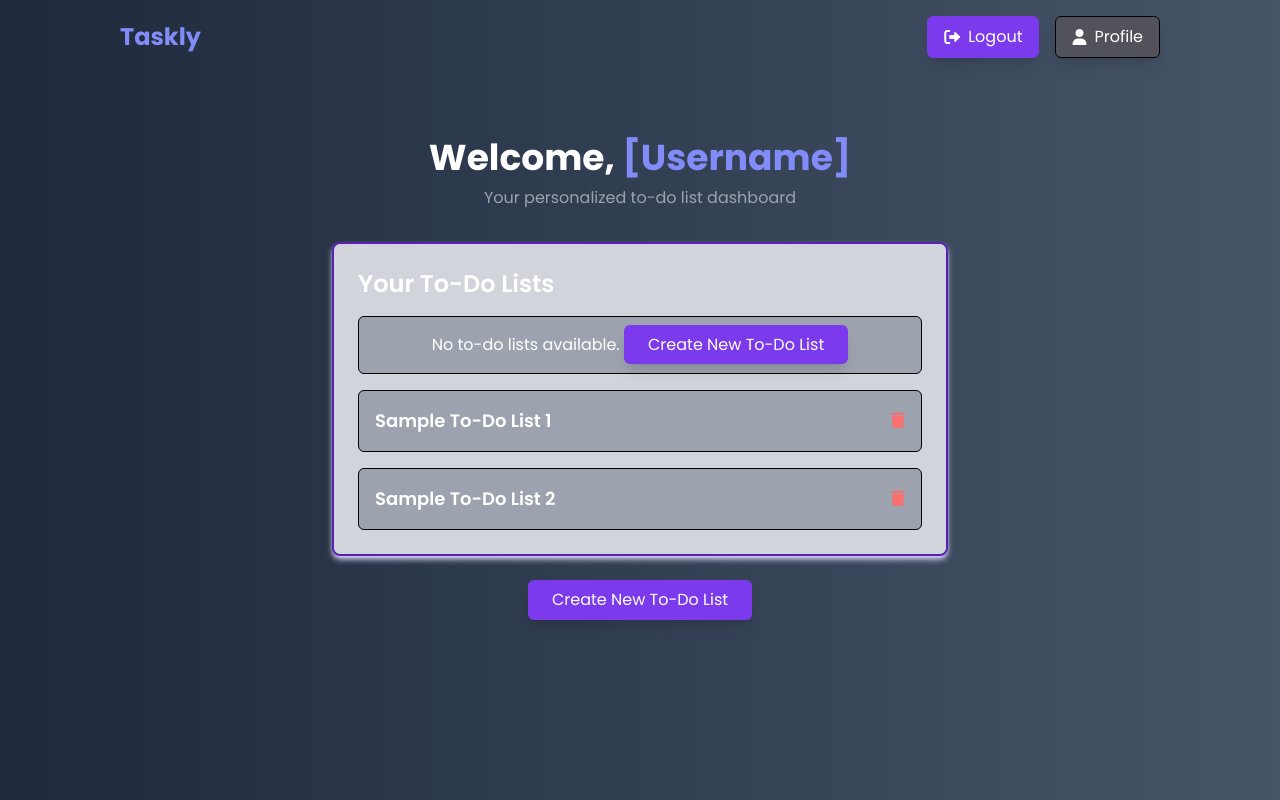
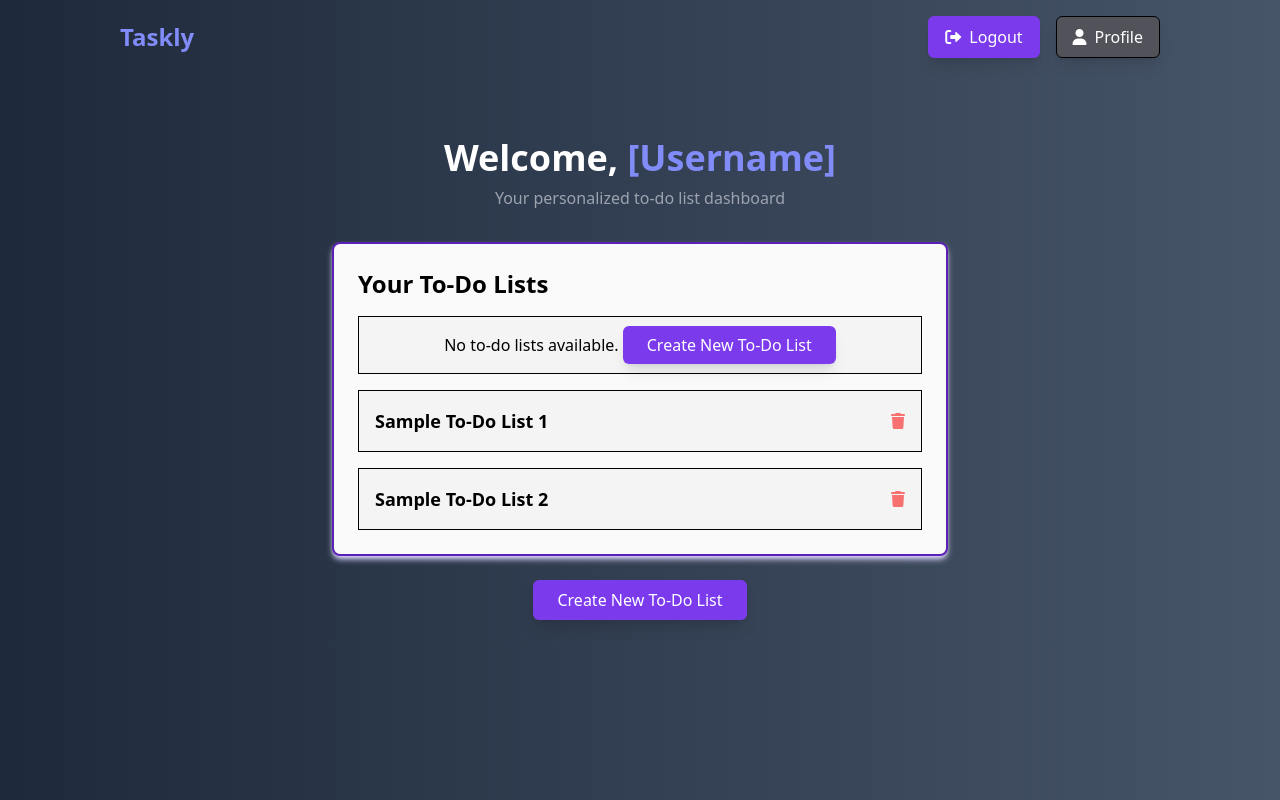
Before and after one commit to SebastianObert/WEBLAB, a PHP site: page /views/dashboard.php in a window 1280 px wide. Run offline with PHP 8.4, Linux system fonts and the light colour scheme; the visitor is signed in with stand-in values (Sample User, id 1); data that the repository does not hold is empty; some libraries are stand-ins or nearby versions.

Commit message:
ganti warna yg bagian dalemnya

```diff
--- a/Project-lab/views/dashboard.php
+++ b/Project-lab/views/dashboard.php
@@ -36,8 +36,7 @@ $mysqli->close();
     <link href="https://fonts.googleapis.com/css2?family=Poppins:ital,wght@0,100;0,200;0,300;0,400;0,500;0,600;0,700;0,800;0,900&display=swap" rel="stylesheet">
     <script src="https://cdn.tailwindcss.com"></script>
 </head>
-
-<body class="bg-gradient-to-l from-slate-600 to-slate-800 text-white font-[poppins]">
+<body class="bg-gradient-to-l from-slate-600 to-slate-800 text-white">
 
 <!-- Navbar -->
 <nav class="p-4">
@@ -64,11 +63,11 @@ $mysqli->close();
     </div>
 
     <div class="flex items-center justify-center">
-    <div class=" bg-gray-300 w-1/2 p-6 border-2 border-violet-800 rounded-lg shadow-md shadow-violet-200 hover:shadow-violet-500 transition ease-in-out delay-75">
-        <h2 class="text-2xl font-semibold mb-4">Your To-Do Lists</h2>
+    <div class=" bg-zinc-50 w-1/2 p-6 border-2 text-black border-violet-800 rounded-lg shadow-md shadow-violet-200 hover:shadow-violet-500 transition ease-in-out delay-75">
+        <h2 class="text-2xl font-semibold mb-4 text-black">Your To-Do Lists</h2>
         <ul class="space-y-4">
             <!-- Jika tidak ada daftar to-do -->
-            <li class="bg-gray-400 p-4 rounded-md text-center border border-black">
+            <li class="bg-zinc-100 p-4 text-center border border-black">
                 No to-do lists available.
                 <a href="create_todo.php" class="bg-violet-600 hover:bg-white hover:text-black text-white px-6 py-2 rounded-md shadow-lg transition ease-in-out delay-75">
                     Create New To-Do List
@@ -76,13 +75,13 @@ $mysqli->close();
             </li>
 
             <!-- Contoh daftar to-do -->
-            <li class="bg-gray-400 p-4 rounded-md flex justify-between items-center border border-black">
+            <li class="bg-zinc-100 p-4 flex justify-between items-center border border-black">
                 <a href="view_tasks.php?id=1" class="text-lg font-semibold hover:text-violet-300 transition ease-in-out delay-75">Sample To-Do List 1</a>
                 <button class="text-red-400 hover:text-red-600 transition ease-in-out delay-75" onclick="return confirm('Are you sure you want to delete this list?');">
                     <i class="fa-solid fa-trash"></i>
                 </button>
             </li>
-            <li class="bg-gray-400 p-4 rounded-md flex justify-between items-center transition ease-in-out border border-black">
+            <li class="bg-zinc-100 p-4 flex justify-between items-center transition ease-in-out border border-black">
                 <a href="view_tasks.php?id=2" class="text-lg hover:text-violet-300 transition ease-in-out delay-75 font-semibold">Sample To-Do List 2</a>
                 <button class="text-red-400 hover:text-red-600" onclick="return confirm('Are you sure you want to delete this list?');">
                     <i class="fa-solid fa-trash"></i>
```
